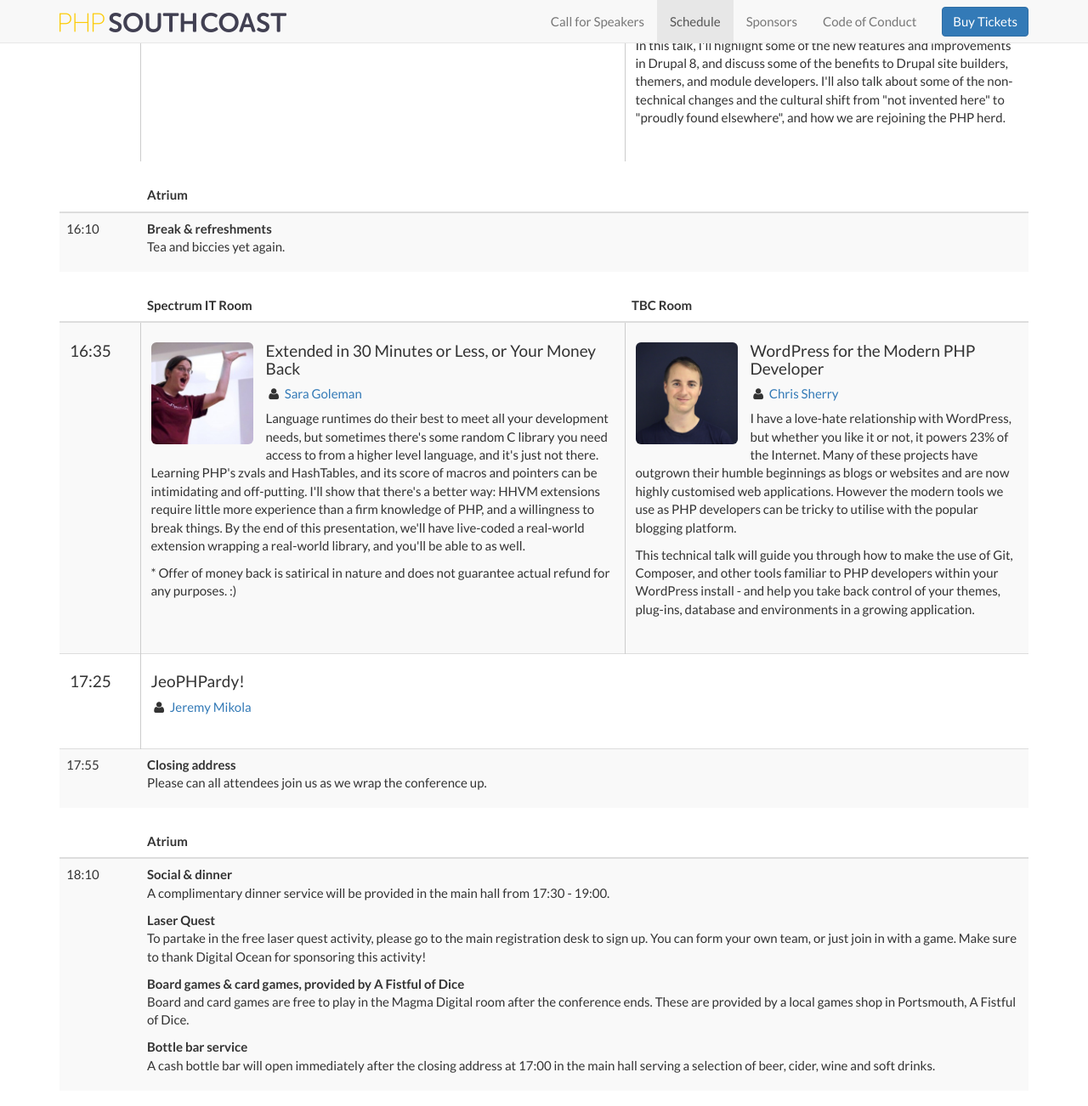
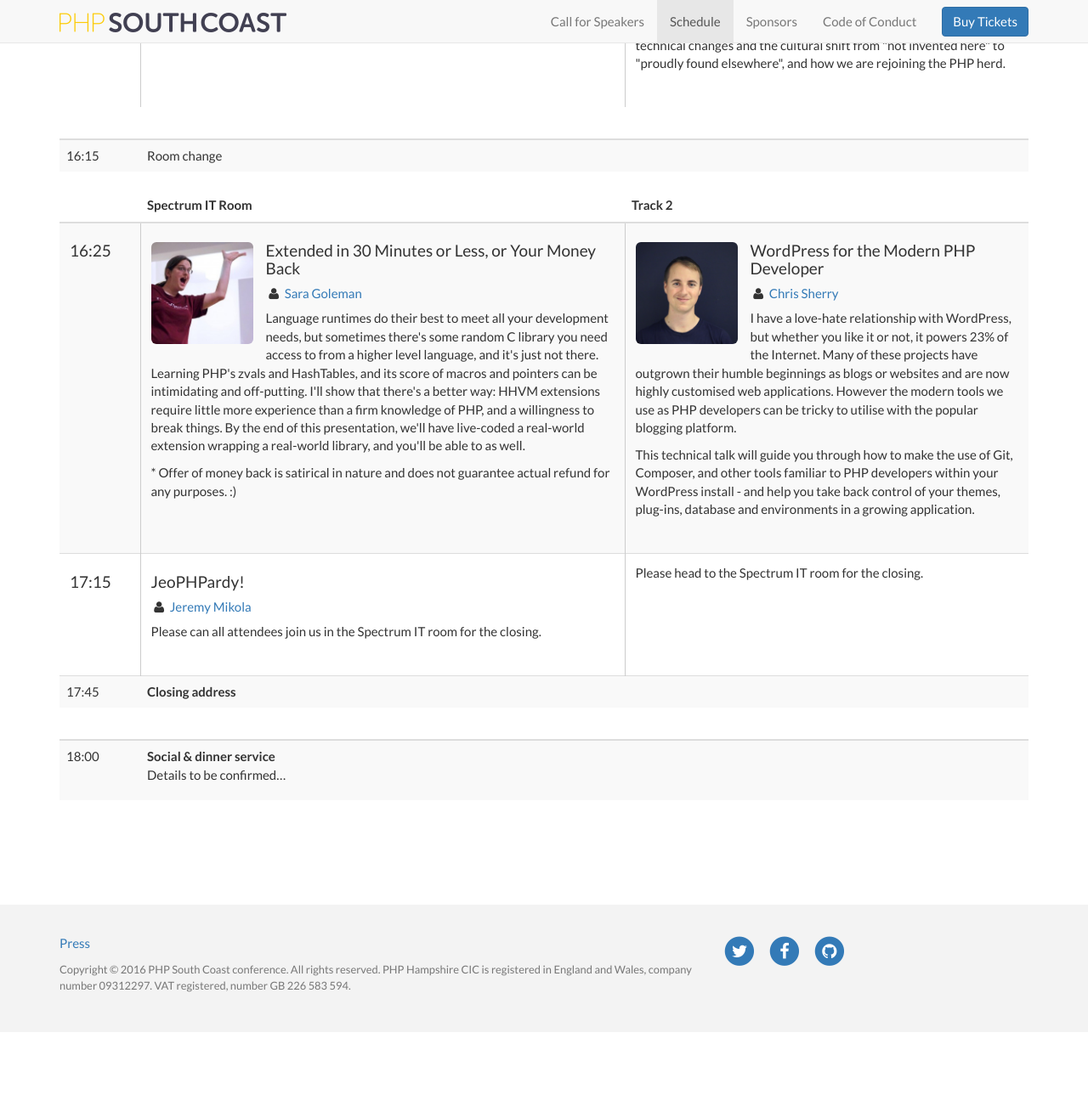
Before and after one commit to phphants/php-south-coast-2016, a Jekyll site: the page built from schedule.html, in a window 1280 px wide and 1400 px high, scrolled down 3682 px. Shown: the top 1302 px of the window at 85% size. Built offline with Jekyll 4.4.1, drawn with Linux system fonts in a browser that asks for light colours; after the commit the page ends 4897 px from its top, so only the background shows below that; some of the changed text lies outside the part shown.

Commit message:
Updates to schedule

```diff
--- a/schedule.html
+++ b/schedule.html
@@ -16,7 +16,7 @@
             <thead>
             <tr>
                 <th class="col-md-1">Time</th>
-                <th>Atrium</th>
+                <th></th>
             </tr>
             </thead>
             <tbody>
@@ -36,7 +35,7 @@
             <tr>
                 <th class="col-md-1"></th>
                 <th class="col-md-6">Spectrum IT Room</th>
-                <th class="col-md-5">TBC Room</th>
+                <th class="col-md-5">Track 2</th>
             </tr>
             </thead>
             <tbody>
@@ -133,7 +132,7 @@
             <thead>
             <tr>
                 <th class="col-md-1"></th>
-                <th>Atrium</th>
+                <th></th>
             </tr>
             </thead>
             <tbody>
@@ -141,7 +140,7 @@
                 <td>10:50</td>
                 <td>
                     <strong>Break &amp; refreshments</strong>
-                    <p>Tea and biccies!</p>
+                    <p>Tea and coffee will be served.</p>
                 </td>
             </tr>
             </tbody>
@@ -152,7 +151,7 @@
             <tr>
                 <th class="col-md-1"></th>
                 <th class="col-md-6">Spectrum IT Room</th>
-                <th class="col-md-5">TBC Room</th>
+                <th class="col-md-5">Track 2</th>
             </tr>
             </thead>
             <tbody>
@@ -227,7 +226,7 @@
             <thead>
             <tr>
                 <th class="col-md-1"></th>
-                <th>Atrium</th>
+                <th></th>
             </tr>
             </thead>
             <tbody>
@@ -235,7 +234,7 @@
                 <td>12:05</td>
                 <td>
                     <strong>Lunch service</strong>
-                    <p>Some hot, hopefully nice food will be served. Maybe with peas or something.</p>
+                    <p>Lunch will be served in the main exhibition area.</p>
                 </td>
             </tr>
             </tbody>
@@ -246,7 +245,7 @@
             <tr>
                 <th class="col-md-1"></th>
                 <th class="col-md-6">Spectrum IT Room</th>
-                <th class="col-md-5">TBC Room</th>
+                <th class="col-md-5">Track 2</th>
             </tr>
             </thead>
             <tbody>
@@ -303,16 +302,13 @@
             <thead>
             <tr>
                 <th class="col-md-1"></th>
-                <th>Atrium</th>
+                <th></th>
             </tr>
             </thead>
             <tbody>
             <tr>
                 <td>14:00</td>
-                <td>
-                    <strong>Break &amp; refreshments</strong>
-                    <p>More tea and biccies!</p>
-                </td>
+                <td colspan="2">Room change</td>
             </tr>
             </tbody>
         </table>
@@ -322,12 +318,12 @@
             <tr>
                 <th class="col-md-1"></th>
                 <th class="col-md-6">Spectrum IT Room</th>
-                <th class="col-md-5">TBC Room</th>
+                <th class="col-md-5">Track 2</th>
             </tr>
             </thead>
             <tbody>
             <tr class="talk">
-                <td><h4>14:20</h4></td>
+                <td><h4>14:10</h4></td>
                 <td rowspan="2">
                     <h4>
                         <img src="/img/speakers/{{ site.data.speakers.ferrara.avatar }}" class="img-responsive img-rounded"
@@ -393,11 +389,14 @@
                 </td>
             </tr>
             <tr>
-                <td>15:10</td>
-                <td colspan="2">Room change</td>
+                <td>15:00</td>
+                <td colspan="2">
+                    <strong>Break &amp; refreshments</strong>
+                    <p>Tea and coffee will be served.</p>
+                </td>
             </tr>
             <tr class="talk">
-                <td><h4>15:20</h4></td>
+                <td><h4>15:25</h4></td>
                 <td>
                     <h4>
                         <img src="/img/speakers/{{ site.data.speakers.hofmann.avatar }}" class="img-responsive img-rounded"
@@ -447,16 +446,13 @@
             <thead>
             <tr>
                 <th class="col-md-1"></th>
-                <th>Atrium</th>
+                <th></th>
             </tr>
             </thead>
             <tbody>
             <tr>
-                <td>16:10</td>
-                <td>
-                    <strong>Break &amp; refreshments</strong>
-                    <p>Tea and biccies yet again.</p>
-                </td>
+                <td>16:15</td>
+                <td colspan="2">Room change</td>
             </tr>
             </tbody>
         </table>
@@ -466,12 +462,12 @@
             <tr>
                 <th class="col-md-1"></th>
                 <th class="col-md-6">Spectrum IT Room</th>
-                <th class="col-md-5">TBC Room</th>
+                <th class="col-md-5">Track 2</th>
             </tr>
             </thead>
             <tbody>
             <tr class="talk">
-                <td><h4>16:35</h4></td>
+                <td><h4>16:25</h4></td>
                 <td>
                     <h4>
                         <img src="/img/speakers/{{ site.data.speakers.goleman.avatar }}" class="img-responsive img-rounded"
@@ -521,20 +517,23 @@
                 </td>
             </tr>
             <tr class="talk">
-                <td><h4>17:25</h4></td>
-                <td colspan="2">
+                <td><h4>17:15</h4></td>
+                <td>
                     <h4>JeoPHPardy!</h4>
                     <h5>
                         <i class="fa fa-user fa-fw"></i>
                         <a href="/speakers/jeremy-mikola/">Jeremy Mikola</a>
                     </h5>
+                    <p>Please can all attendees join us in the Spectrum IT room for the closing.</p>
+                </td>
+                <td>
+                    <p>Please head to the Spectrum IT room for the closing.</p>
                 </td>
             </tr>
             <tr>
-                <td>17:55</td>
+                <td>17:45</td>
                 <td colspan="2">
                     <strong>Closing address</strong>
-                    <p>Please can all attendees join us as we wrap the conference up.</p>
                 </td>
             </tr>
             </tbody>
@@ -544,29 +543,15 @@
             <thead>
             <tr>
                 <th class="col-md-1"></th>
-                <th>Atrium</th>
+                <th></th>
             </tr>
             </thead>
             <tbody>
             <tr>
-                <td>18:10</td>
+                <td>18:00</td>
                 <td>
-                    <strong>Social &amp; dinner</strong>
-                    <p>A complimentary dinner service will be provided in the main hall from 17:30 - 19:00.</p>
-
-                    <strong>Laser Quest</strong>
-                    <p>To partake in the free laser quest activity, please go to the main registration desk to sign up.
-                        You can form your own team, or just join in with a game. Make sure to thank Digital Ocean for
-                        sponsoring this activity!</p>
-
-                    <strong>Board games & card games, provided by A Fistful of Dice</strong>
-                    <p>Board and card games are free to play in the Magma Digital room after the conference ends. These
-                        are provided by a local games shop in Portsmouth, A Fistful of Dice.</p>
-
-                    <strong>Bottle bar service</strong>
-                    <p>A cash bottle bar will open immediately after the closing address at 17:00 in the main hall
-                        serving a selection of beer, cider, wine and soft drinks.
-                    </p>
+                    <strong>Social &amp; dinner service</strong>
+                    <p>Details to be confirmed&hellip;</p>
                 </td>
             </tr>
             </tbody>
```
Also changed, not shown: other parts of schedule.html (+2 -3 lines).
